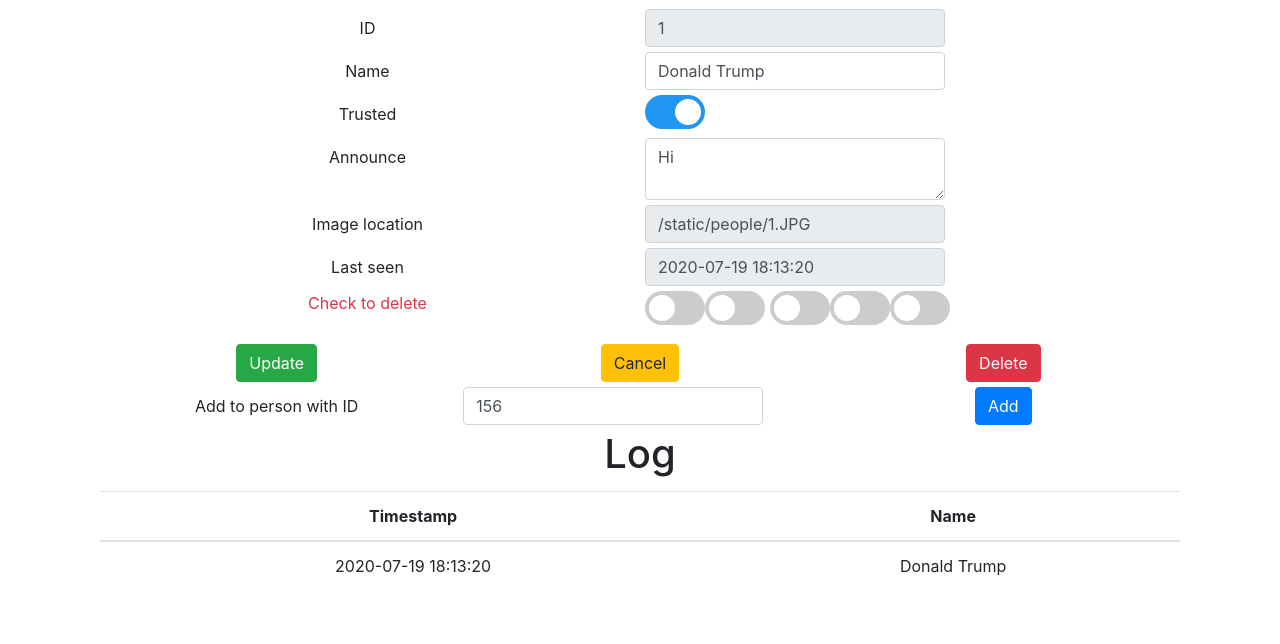
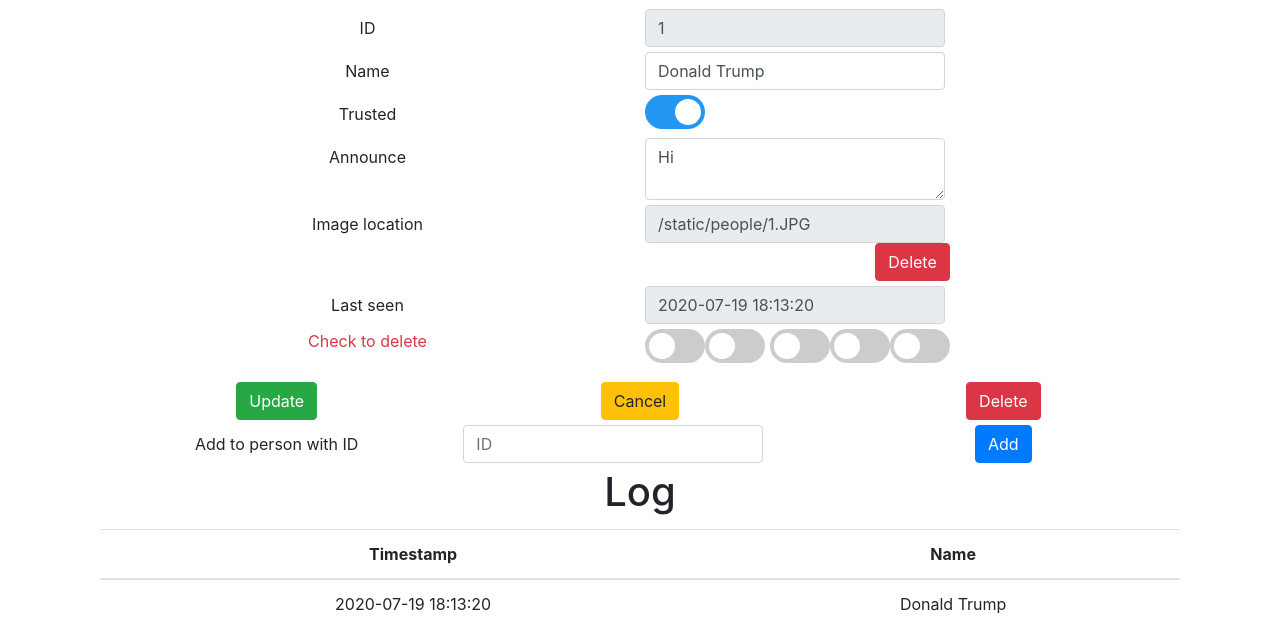
Before and after one commit to avt613/RPi-face-recognition, a Flask app: page /person/1 in a window 1280 px wide. Shown: the part 443-1087 px from the top of the page. Before the commit the page ends 1019 px from the top, so only its background shows below. Run offline with Flask 2, Linux system fonts and the light colour scheme; data comes from the database, SQL or seed files in the repository; both versions use the stored data as it was after the commit; some libraries are stand-ins or nearby versions.

Commit message:
merge people and delete single faces from one person

```diff
--- a/app.py
+++ b/app.py
@@ -103,6 +103,16 @@ def person_delete():
         return redirect("/people.html/")
     return redirect("/person/" + str(person_id))
 
+@app.route("/person/deleteface", methods=["POST"])
+def person_delete_face():
+    person_id = request.form.get("id")
+    face = request.form.get("face")
+    faces = db.execute("SELECT count(image_loc) AS count FROM faces WHERE person_id=?", person_id)
+    if faces[0]['count'] > 1:
+        os.remove(face)
+        db.execute("DELETE FROM faces WHERE image_loc=?", face)
+    return redirect("/person/" + str(person_id))
+
 @app.route("/person/update", methods=["POST"])
 def person_update():
     person_id = request.form.get("id")
@@ -111,4 +121,12 @@ def person_update():
     announce = request.form.get("announce")
     db.execute("UPDATE people SET name=?, trusted=?, announce=? WHERE id=?",name ,trusted ,announce ,person_id)
     return redirect("/person/" + str(person_id))
+
+@app.route("/person/addto", methods=["POST"])
+def person_addto():
+    person_id = request.form.get("person_id")
+    addtoid = request.form.get("addtoid")
+    db.execute("UPDATE faces SET person_id=? WHERE person_id=?", addtoid, person_id)
+    db.execute("DELETE FROM people person_id=?", person_id)
+    return redirect("/person/" + str(addtoid))
 #--------------------------------
--- a/templates/person.html
+++ b/templates/person.html
@@ -45,6 +45,7 @@
         <div class="row">
             <div class="col">
                 <form action="/person/update" method="post">
+                    <button type="submit" hidden></button>
                     <div class="form-row">
                         <div class="col"><label class="col-form-label" for="id">ID</label></div>
                         <div class="col"><input class="form-control" type="text" id="id" name="id" value="{{ person[0]['person_id'] }}" readonly=""></div>
@@ -64,7 +65,7 @@
                     {% for row in person %}
                     <div class="form-row">
                         <div class="col"><label class="col-form-label" for="imageloc">Image location</label></div>
-                        <div class="col"><input class="form-control" type="text" id="imageloc" disabled="" value="{{ row['image_loc'] }}"></div>
+                        <div class="col"><input class="form-control" type="text" id="imageloc" disabled="" value="{{ row['image_loc'] }}"><button class="btn btn-danger" type="submit" formaction="/person/deleteface" name="face" value="{{ row['image_loc'] }}">Delete</button></div>
                     </div>
                     {% endfor %}
                     <div class="form-row">
@@ -86,8 +87,8 @@
                     </div>
                     <div class="form-row">
                         <div class="col"><label class="col-form-label" for="id">Add to person with ID</label></div>
-                        <div class="col"><input class="form-control" type="text" id="addtoid" value="156"></div>
-                        <div class="col"><button class="btn btn-primary" type="button">Add</button></div>
+                        <div class="col"><input class="form-control" type="text" id="addtoid" placeholder="ID"></div>
+                        <div class="col"><button class="btn btn-primary" type="submit"  formaction="/person/addto">Add</button></div>
                     </div>
                 </form>
             </div>
```
Also changed, not shown: faces.db.
